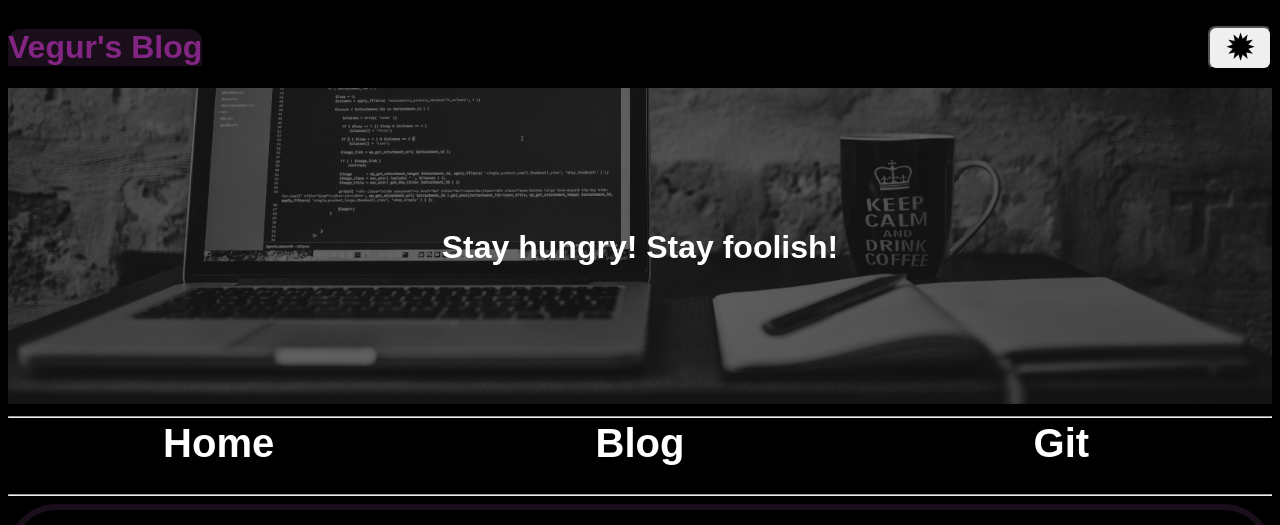
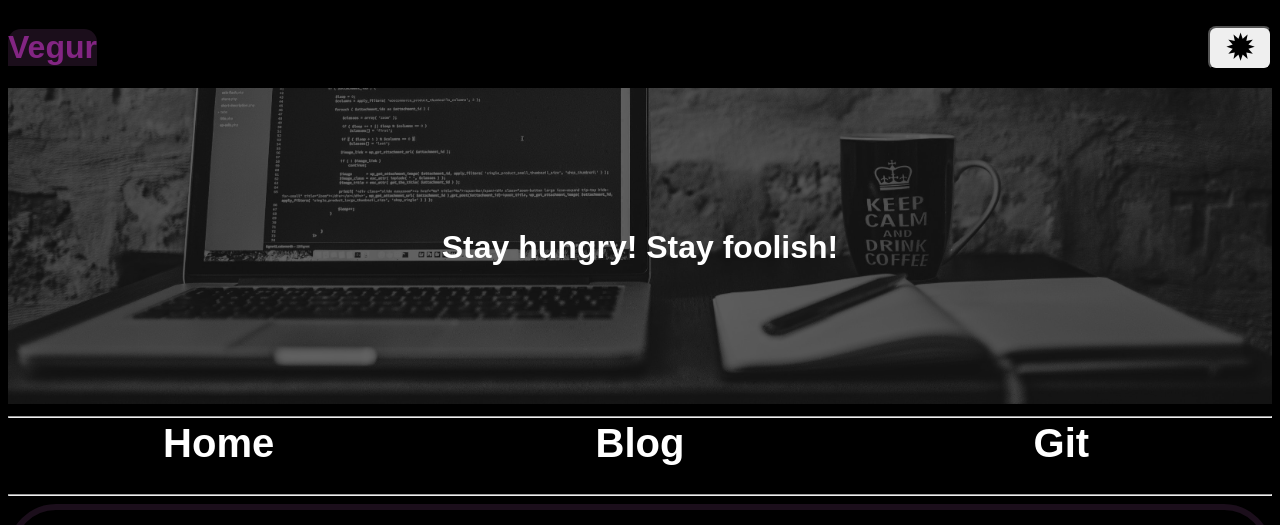
Before and after one commit to NSVEGUR/Blog, a plain HTML site: page index.html in a window 1280 px wide. Shown: the top 525 px of the page. Drawn offline with Linux system fonts and the light colour scheme; a web font is replaced by a local one.

```diff
--- a/index.html
+++ b/index.html
@@ -11,13 +11,14 @@
   <link href="https://fonts.googleapis.com/css2?family=Palanquin+Dark&family=Quicksand:wght@300&display=swap"
     rel="stylesheet">
   <link rel="stylesheet" type="text/css" href="style.css">
+  <link rel="shortcut icon" type="image/jpg" href="Images/shortcut.png" style="border-radius: 50%;">
   <title>Vegur's Blog</title>
 </head>
 
 <body>
   <div class="bar">
     <div>
-      <h1>Vegur's Blog</h1>
+      <h1>Vegur</h1>
     </div>
     <div>
       <button class="mode">✹</button>
```
